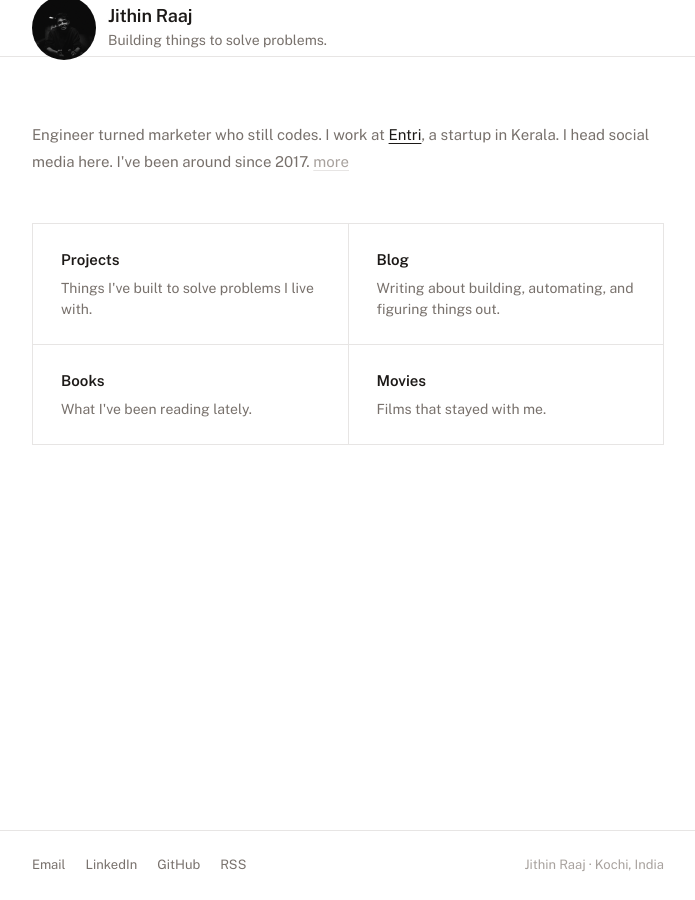
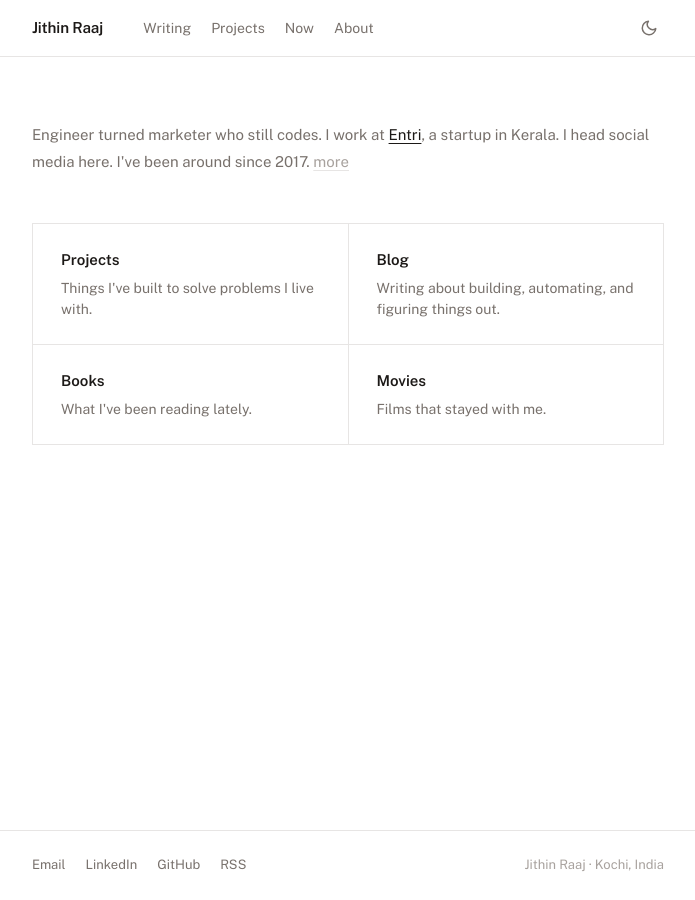
Before and after one commit to jithinrajtk/jithinrajtk.github.io, a Jekyll site: the page built from index.html, in a window 1280 px wide. Shown: the whole page, without its empty margins (292-987 px from the left). Built offline with Jekyll 4.4.1, drawn with Linux system fonts in a browser that asks for light colours.

Commit message:
Restore prod navbar

```diff
--- a/_includes/header.html
+++ b/_includes/header.html
@@ -1,11 +1,27 @@
 <header class="site-header">
-  <div class="container header-inner">
-    <a href="/" class="header-identity">
-      <img src="/assets/images/profile.png" alt="Jithin Raaj" class="profile-photo" />
-      <div>
-        <span class="site-name">Jithin Raaj</span>
-        <span class="site-tagline">Building things to solve problems.</span>
-      </div>
-    </a>
+  <div class="container">
+    <a href="/" class="site-logo">{{ site.title }}</a>
+    <nav class="site-nav">
+      <a href="/writing/" {% if page.url contains '/writing' or page.layout == 'post' %}class="active"{% endif %}>Writing</a>
+      <a href="/projects/" {% if page.url contains '/projects' %}class="active"{% endif %}>Projects</a>
+      <a href="/now/" {% if page.url == '/now/' %}class="active"{% endif %}>Now</a>
+      <a href="/about/" {% if page.url == '/about/' %}class="active"{% endif %}>About</a>
+    </nav>
+    <button class="theme-toggle" aria-label="Toggle dark mode" title="Toggle dark mode">
+      <svg class="icon-sun" xmlns="http://www.w3.org/2000/svg" width="18" height="18" viewBox="0 0 24 24" fill="none" stroke="currentColor" stroke-width="2" stroke-linecap="round" stroke-linejoin="round">
+        <circle cx="12" cy="12" r="5"></circle>
+        <line x1="12" y1="1" x2="12" y2="3"></line>
+        <line x1="12" y1="21" x2="12" y2="23"></line>
+        <line x1="4.22" y1="4.22" x2="5.64" y2="5.64"></line>
+        <line x1="18.36" y1="18.36" x2="19.78" y2="19.78"></line>
+        <line x1="1" y1="12" x2="3" y2="12"></line>
+        <line x1="21" y1="12" x2="23" y2="12"></line>
+        <line x1="4.22" y1="19.78" x2="5.64" y2="18.36"></line>
+        <line x1="18.36" y1="5.64" x2="19.78" y2="4.22"></line>
+      </svg>
+      <svg class="icon-moon" xmlns="http://www.w3.org/2000/svg" width="18" height="18" viewBox="0 0 24 24" fill="none" stroke="currentColor" stroke-width="2" stroke-linecap="round" stroke-linejoin="round">
+        <path d="M21 12.79A9 9 0 1 1 11.21 3 7 7 0 0 0 21 12.79z"></path>
+      </svg>
+    </button>
   </div>
 </header>
--- a/assets/css/main.css
+++ b/assets/css/main.css
@@ -101,24 +101,79 @@ img {
   top: 0;
   background: var(--bg);
   z-index: 100;
+  transition: background-color 0.2s ease;
 }
 
-.header-inner {
+.site-header .container {
   display: flex;
   align-items: center;
+  gap: 32px;
   height: 56px;
 }
 
-.header-identity {
-  display: flex;
-  align-items: center;
-  gap: 12px;
+.site-logo {
+  font-weight: 600;
+  font-size: 0.95rem;
+  letter-spacing: -0.01em;
+  color: var(--text);
+  text-decoration: none;
+  flex-shrink: 0;
+}
+
+.site-logo:hover {
   text-decoration: none;
 }
 
-.header-identity:hover {
+.site-nav {
+  display: flex;
+  gap: 4px;
+  flex: 1;
+}
+
+.site-nav a {
+  font-size: 0.875rem;
+  color: var(--text-muted);
+  text-decoration: none;
+  padding: 4px 8px;
+  border-radius: 6px;
+  transition: color 0.15s ease, background-color 0.15s ease;
+  font-weight: 400;
+}
+
+.site-nav a:hover {
+  color: var(--text);
+  background: var(--bg-hover);
   text-decoration: none;
 }
+
+.site-nav a.active {
+  color: var(--text);
+  font-weight: 500;
+}
+
+.theme-toggle {
+  background: none;
+  border: none;
+  cursor: pointer;
+  color: var(--text-muted);
+  padding: 6px;
+  border-radius: 6px;
+  display: flex;
+  align-items: center;
+  justify-content: center;
+  transition: color 0.15s ease, background-color 0.15s ease;
+  flex-shrink: 0;
+}
+
+.theme-toggle:hover {
+  color: var(--text);
+  background: var(--bg-hover);
+}
+
+[data-theme="light"] .icon-moon { display: block; }
+[data-theme="light"] .icon-sun  { display: none;  }
+[data-theme="dark"]  .icon-sun  { display: block; }
+[data-theme="dark"]  .icon-moon { display: none;  }
 
 .profile-photo {
   width: 36px;
```
